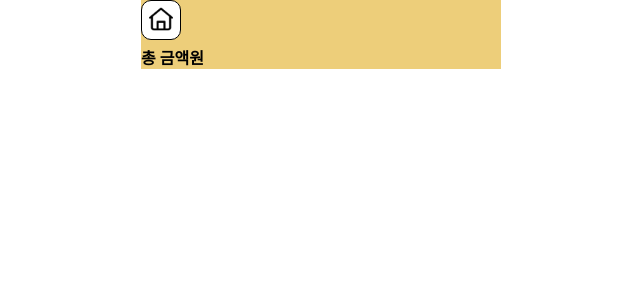
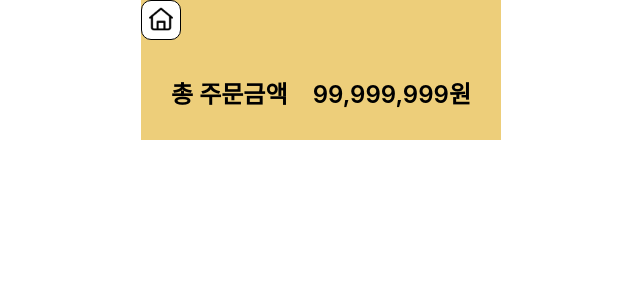
Before and after one commit to QR-Order-System-project/ESKARA-Ordering-APP, a React (Create React App) app in the folder frontend/: page /manager in a window 1280 px wide. Shown: the top 300 px of the page, without its empty margins (319-959 px from the left). Built offline with nearby package versions, Linux system fonts and the light colour scheme.

Commit message:
feat: total price label

```diff
--- a/frontend/src/components/TotalPriceLabel.js
+++ b/frontend/src/components/TotalPriceLabel.js
@@ -1,10 +1,16 @@
 import styles from "./TotalPriceLabel.module.scss";
+
+//총 OO 금액 컴포넌트.
+//label에 금액 종류, price에 가격을 string으로 입력하면 된다.
+//금액은 자동으로 포맷된다.
 
 export const TotalPriceLabel = ({ label, price }) => {
   return (
     <div className={styles.mainBar}>
       <div className={styles.label}>총 {label}금액</div>
-      <div className={styles.price}>{price}원</div>
+      <div className={styles.price}>
+        {Number(price ?? 0).toLocaleString()}원
+      </div>
     </div>
   );
 };
--- a/frontend/src/components/TotalPriceLabel.module.scss
+++ b/frontend/src/components/TotalPriceLabel.module.scss
@@ -1,3 +1,9 @@
 .mainBar {
   display: flex;
+  margin: 30px;
+  justify-content: space-between;
+  font-family: Inter;
+  font-weight: 600;
+  font-style: Semi Bold;
+  font-size: 24px;
 }
--- a/frontend/src/pages/Manager/ManagerMain.js
+++ b/frontend/src/pages/Manager/ManagerMain.js
@@ -10,7 +10,7 @@ export const ManagerMain = () => {
           <HomeButton to="/manager" />
           <div className={styles.logo}></div>
         </div>
-        <TotalPriceLabel />
+        <TotalPriceLabel label="주문" price="99999999" />
       </div>
     </div>
   );
--- a/frontend/src/pages/Manager/ManagerMain.module.scss
+++ b/frontend/src/pages/Manager/ManagerMain.module.scss
@@ -16,6 +16,7 @@
 }
 
 .topBar {
+  display: flex;
 }
 
 .homeButton {
```
Also changed, not shown: 1 other file (tests, documents, lock files or other folders).
